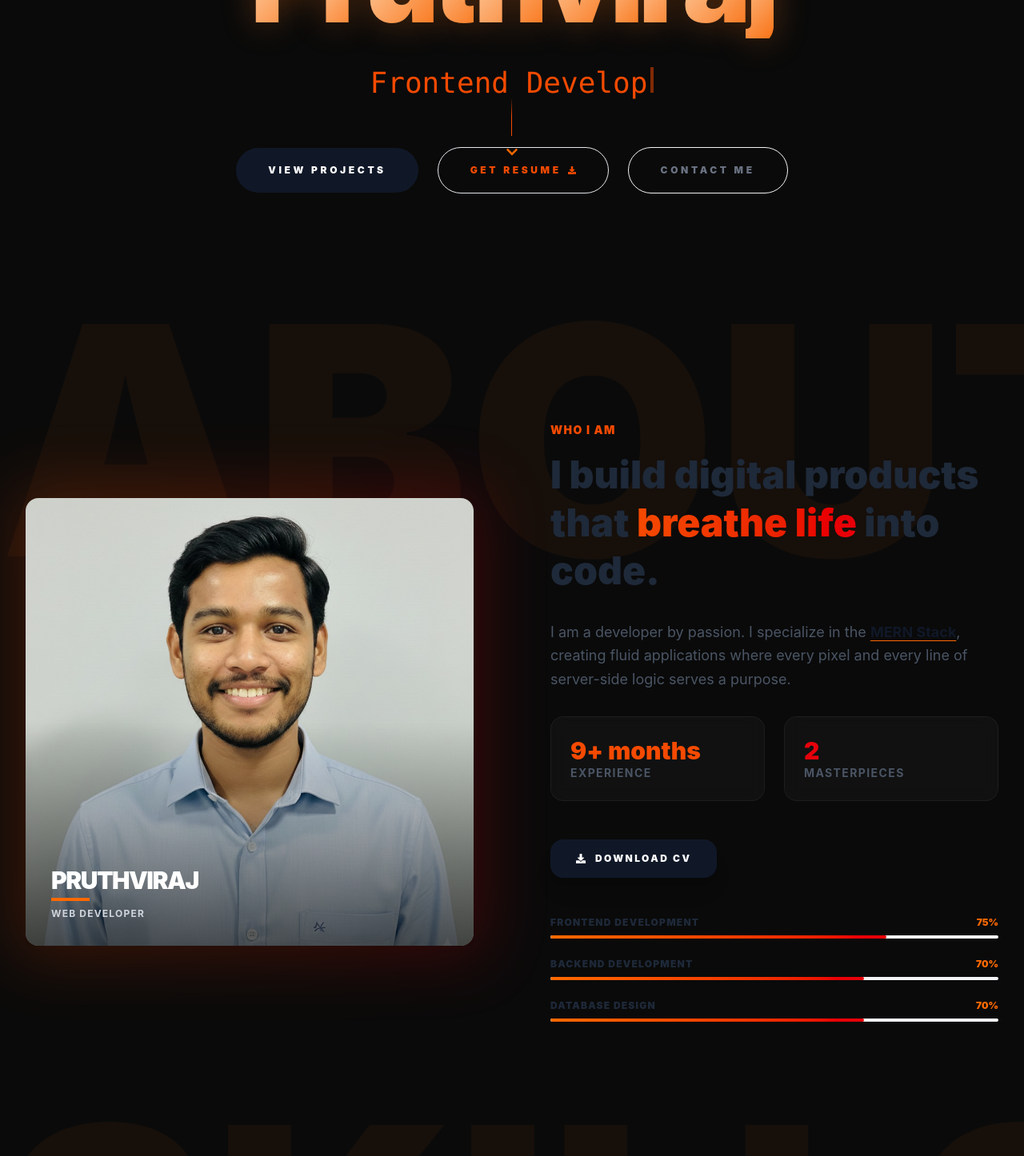
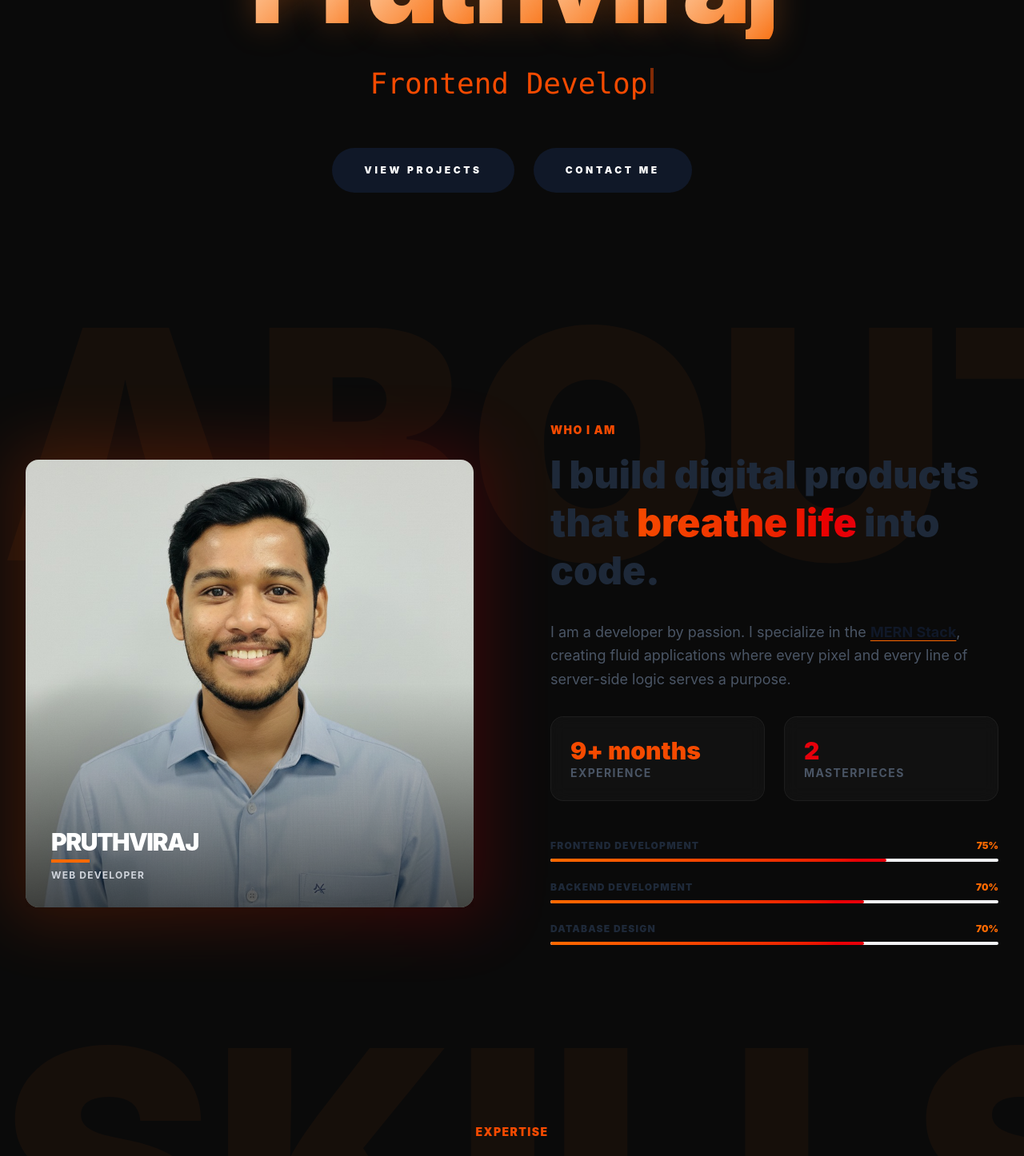
Before and after one commit to PruthvrajYadav/my-Portfolio, a React (Vite) app in the folder client/: page / in a window 1280 px wide. Shown: the part 400-1846 px from the top of the page at 80% size. Built offline with nearby package versions, Linux system fonts and the light colour scheme.

Commit message:
Refine UI: Remove redundant buttons/indicators and add Resume GSAP animation, improve contact logging

```diff
--- a/client/src/components/About.jsx
+++ b/client/src/components/About.jsx
@@ -120,24 +120,6 @@ const About = () => {
                             </div>
                         </div>
 
-                        <div className="mb-12">
-                            <Magnetic>
-                                <a
-                                    href="/pruthviraj_yadav.pdf"
-                                    download="Pruthviraj_Yadav_Resume.pdf"
-                                    onClick={() => soundManager.play('click')}
-                                    onMouseEnter={() => soundManager.play('hover')}
-                                    className="group relative inline-flex items-center gap-3 px-8 py-4 bg-gray-900 dark:bg-white text-white dark:text-black rounded-2xl font-black text-[10px] md:text-xs uppercase tracking-[0.2em] shadow-xl hover:shadow-2xl transition-all hover:scale-105 active:scale-95 overflow-hidden"
-                                >
-                                    <span className="relative z-10 flex items-center gap-3">
-                                        <FaDownload className="group-hover:translate-y-1 transition-transform" />
-                                        Download CV
-                                    </span>
-                                    <div className="absolute inset-0 bg-orange-600 transform scale-x-0 group-hover:scale-x-100 transition-transform duration-500 origin-left opacity-10" />
-                                </a>
-                            </Magnetic>
-                        </div>
-
                         {/* Skill Bars */}
                         <div className="space-y-6">
                             {skills.map((skill, index) => (
--- a/client/src/components/Contact.jsx
+++ b/client/src/components/Contact.jsx
@@ -105,7 +105,9 @@ const Contact = () => {
             );
 
             setTimeout(() => setStatus(''), 5000);
-        } catch {
+        } catch (error) {
+            console.error('Email Send Error:', error);
+            console.error('Error Response:', error.response?.data);
             setStatus('error');
             setTimeout(() => setStatus(''), 5000);
         }
--- a/client/src/components/Hero.jsx
+++ b/client/src/components/Hero.jsx
@@ -165,38 +165,18 @@ const Hero = () => {
                     </Magnetic>
 
                     <Magnetic>
-                        <a
-                            href="/pruthviraj_yadav.pdf"
-                            download="Pruthviraj_Yadav_Resume.pdf"
-                            onClick={() => soundManager.play('click')}
-                            onMouseEnter={() => soundManager.play('hover')}
-                            className="bg-transparent text-orange-600 dark:text-orange-400  w-full md:w-auto border border-gray-200 dark:border-white/10 hover:border-orange-500 transition-all px-8 md:px-10 py-4 md:py-5 rounded-full font-black text-[10px] md:text-xs uppercase tracking-[0.2em] md:tracking-[0.3em] flex items-center justify-center gap-2"
-                        >
-                            Get Resume <FaDownload className="text-[10px]" />
-                        </a>
-                    </Magnetic>
-
-                    <Magnetic>
                         <button
                             onClick={() => {
                                 soundManager.play('click');
                                 document.getElementById('contact').scrollIntoView({ behavior: 'smooth' });
                             }}
                             onMouseEnter={() => soundManager.play('hover')}
-                            className="bg-transparent text-gray-500 dark:text-gray-400 w-full md:w-auto border border-gray-100 dark:border-white/5 hover:border-gray-300 transition-all px-8 md:px-10 py-4 md:py-5 rounded-full font-black text-[10px] md:text-xs uppercase tracking-[0.2em] md:tracking-[0.3em]"
+                            className="group relative w-full md:w-auto px-8 md:px-10 py-4 md:py-5 bg-gray-900 dark:bg-white text-white dark:text-black rounded-full font-black text-[10px] md:text-xs uppercase tracking-[0.2em] md:tracking-[0.3em] overflow-hidden transition-transform active:scale-95"
                         >
-                            Contact Me
+                            <span className="relative z-10">Contact Me</span>
+                            <div className="absolute inset-0 bg-orange-600 transform scale-x-0 group-hover:scale-x-100 transition-transform duration-500 origin-left" />
                         </button>
                     </Magnetic>
-                </div>
-
-                {/* Scroll Indicator */}
-                <div
-                    onClick={scrollToAbout}
-                    className="absolute bottom-10 left-1/2 -translate-x-1/2 cursor-pointer flex flex-col items-center group"
-                >
-                    <div className="w-[1px] h-12 bg-gradient-to-b from-transparent via-orange-600 dark:via-orange-400 to-orange-600 dark:to-orange-400 mb-2" />
-                    <FaChevronDown className="mt-2 text-orange-500 group-hover:translate-y-1 transition-transform animate-bounce" />
                 </div>
             </div>
         </section>
--- a/client/src/components/Resume.jsx
+++ b/client/src/components/Resume.jsx
@@ -13,6 +13,18 @@ const Resume = () => {
     useEffect(() => {
         const ctx = gsap.context(() => {
             const el = containerRef.current;
+
+            // Background Text Parallax (Left to Right Sweep)
+            gsap.to(".bg-text", {
+                xPercent: 30,
+                opacity: 0.08,
+                scrollTrigger: {
+                    trigger: el,
+                    start: "top bottom",
+                    end: "bottom top",
+                    scrub: 1.5
+                }
+            });
 
             // Section Reveal
             gsap.fromTo(".resume-reveal",
```
